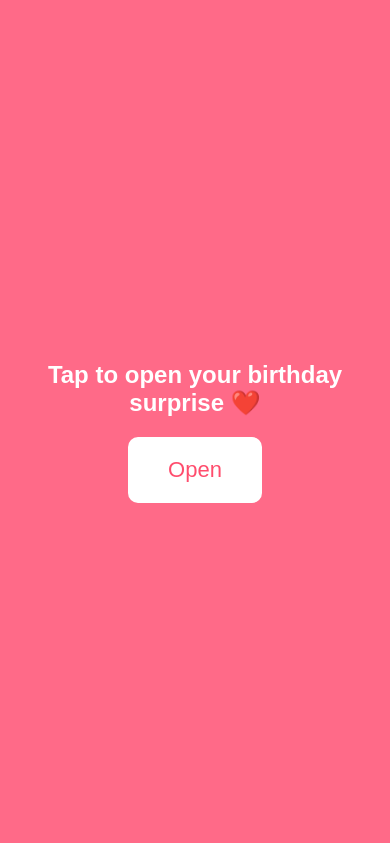
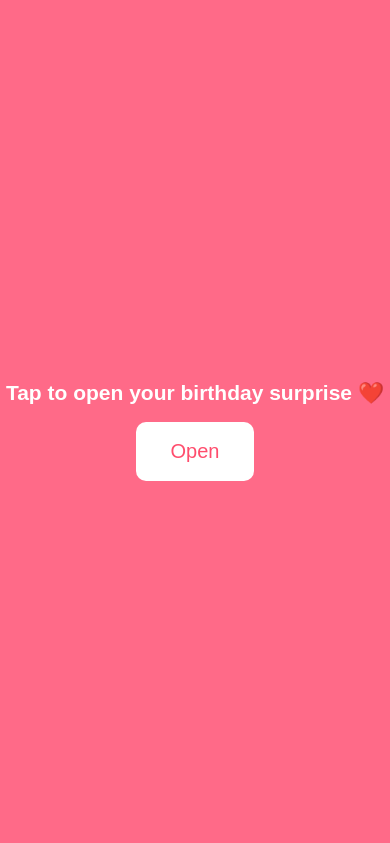
Before and after one commit to girdhargirik-bit/happybday, a plain HTML site: page index.html in a window 390 px wide. Shown: the top 843 px of the page. Drawn offline with Linux system fonts and the light colour scheme.

Commit message:
Update index.html

```diff
--- a/index.html
+++ b/index.html
@@ -3,7 +3,21 @@
 <head>
 
 <meta charset="utf-8">
+<meta name="viewport" content="width=device-width, initial-scale=1">
+
 <title>Happy Birthday Jannu ❤️</title>
+
+<link rel="stylesheet" href="file/default.css">
+
+<script src="file/jquery.min.js"></script>
+<script src="file/jscex.min.js"></script>
+<script src="file/jscex-parser.js"></script>
+<script src="file/jscex-jit.js"></script>
+<script src="file/jscex-builderbase.min.js"></script>
+<script src="file/jscex-async.min.js"></script>
+<script src="file/jscex-async-powerpack.min.js"></script>
+<script src="file/functions.js"></script>
+<script src="file/love.js"></script>
 
 <style>
 
@@ -16,7 +30,7 @@ text-align:center;
 overflow-x:hidden;
 }
 
-/* INTRO SCREEN */
+/* INTRO */
 
 #intro{
 position:fixed;
@@ -31,8 +45,8 @@ z-index:9999;
 }
 
 #openBtn{
-padding:20px 40px;
-font-size:22px;
+padding:18px 35px;
+font-size:20px;
 background:white;
 color:#ff4d6d;
 border:none;
@@ -40,32 +54,32 @@ border-radius:10px;
 cursor:pointer;
 }
 
-/* CONTAINER */
+/* MAIN CONTAINER */
 
 .container{
 max-width:700px;
 margin:auto;
-padding-top:40px;
+padding:20px;
 }
 
 /* TITLE */
 
 #glowTitle{
-font-size:42px;
-margin-bottom:20px;
+font-size:32px;
 opacity:0;
 text-shadow:0 0 10px white,0 0 20px #ff8fb1,0 0 40px #ff4d6d;
+margin-bottom:20px;
 }
 
 /* PHOTO */
 
 .photo{
-width:180px;
-height:180px;
+width:150px;
+height:150px;
 border-radius:50%;
 overflow:hidden;
-margin:20px auto;
-border:6px solid white;
+margin:auto;
+border:5px solid white;
 animation:beat 1.2s infinite;
 }
 
@@ -77,41 +91,34 @@ object-fit:cover;
 
 @keyframes beat{
 0%{transform:scale(1)}
-50%{transform:scale(1.12)}
+50%{transform:scale(1.1)}
 100%{transform:scale(1)}
 }
 
 /* MESSAGE */
 
 #message{
+font-size:16px;
+line-height:1.6;
 max-width:600px;
-margin:auto;
-font-size:18px;
-line-height:1.7;
-padding:0 20px;
-}
-
-/* CAKE */
-
-.cake{
-font-size:50px;
-margin:20px 0;
+margin:20px auto;
 }
 
 /* SLIDESHOW */
 
 .slideshow{
-width:260px;
+width:90%;
+max-width:260px;
 height:320px;
-margin:30px auto;
+margin:auto;
 position:relative;
 }
 
 .slide{
 width:100%;
 height:100%;
+object-fit:cover;
 position:absolute;
-object-fit:cover;
 border-radius:12px;
 opacity:0;
 transition:1s;
@@ -125,7 +132,7 @@ opacity:1;
 
 #timer{
 margin-top:20px;
-font-size:18px;
+font-size:16px;
 }
 
 /* PETALS */
@@ -143,7 +150,7 @@ transform:translateY(100vh) rotate(360deg);
 }
 }
 
-/* STAR SKY */
+/* STARS */
 
 .star{
 position:fixed;
@@ -159,11 +166,33 @@ animation:twinkle 3s infinite;
 100%{opacity:0}
 }
 
-/* FIREWORK */
+/* TREE CANVAS */
 
-@keyframes explode{
-0%{transform:scale(1);opacity:1}
-100%{transform:scale(15);opacity:0}
+#canvas{
+position:fixed;
+top:0;
+left:50%;
+transform:translateX(-50%);
+z-index:-1;
+}
+
+/* MOBILE FIX */
+
+@media(max-width:600px){
+
+#glowTitle{
+font-size:26px;
+}
+
+.photo{
+width:130px;
+height:130px;
+}
+
+.slideshow{
+height:280px;
+}
+
 }
 
 </style>
@@ -175,7 +204,6 @@ animation:twinkle 3s infinite;
 <div id="intro">
 
 <h2>Tap to open your birthday surprise ❤️</h2>
-
 <button id="openBtn">Open</button>
 
 </div>
@@ -194,7 +222,7 @@ animation:twinkle 3s infinite;
 
 <div id="message"></div>
 
-<div class="cake">🎂</div>
+<div style="font-size:40px">🎂</div>
 
 <div class="slideshow">
 
@@ -211,24 +239,25 @@ animation:twinkle 3s infinite;
 
 </div>
 
+<canvas id="canvas" width="1100" height="680"></canvas>
+
 <script>
 
 /* STAR SKY */
 
-for(let i=0;i<200;i++){
+for(let i=0;i<150;i++){
 
 let star=document.createElement("div");
 star.className="star";
 
 star.style.left=Math.random()*100+"vw";
 star.style.top=Math.random()*100+"vh";
-star.style.animationDuration=(2+Math.random()*3)+"s";
 
 document.body.appendChild(star);
 
 }
 
-/* INTRO */
+/* OPEN */
 
 document.getElementById("openBtn").onclick=function(){
 
@@ -236,40 +265,9 @@ document.getElementById("intro").style.display="none";
 
 document.getElementById("music").play();
 
-setTimeout(function(){
-
-fireworks(60);
-
 document.getElementById("glowTitle").style.opacity=1;
 
-},2000);
-
 };
-
-/* FIREWORK */
-
-function fireworks(n){
-
-for(let i=0;i<n;i++){
-
-let fire=document.createElement("div");
-
-fire.style.position="fixed";
-fire.style.width="6px";
-fire.style.height="6px";
-fire.style.background=`hsl(${Math.random()*360},100%,60%)`;
-fire.style.left=Math.random()*100+"vw";
-fire.style.top=Math.random()*100+"vh";
-fire.style.borderRadius="50%";
-fire.style.animation="explode 1s ease-out forwards";
-
-document.body.appendChild(fire);
-
-setTimeout(()=>fire.remove(),1000);
-
-}
-
-}
 
 /* SLIDESHOW */
 
@@ -307,7 +305,7 @@ document.body.appendChild(petal);
 
 setTimeout(()=>petal.remove(),10000);
 
-},400);
+},500);
 
 /* TIMER */
 
@@ -316,6 +314,7 @@ const birthDate=new Date("March 12, 1998").getTime();
 function updateTimer(){
 
 const now=new Date().getTime();
+
 const diff=now-birthDate;
 
 const days=Math.floor(diff/(1000*60*60*24));
```
